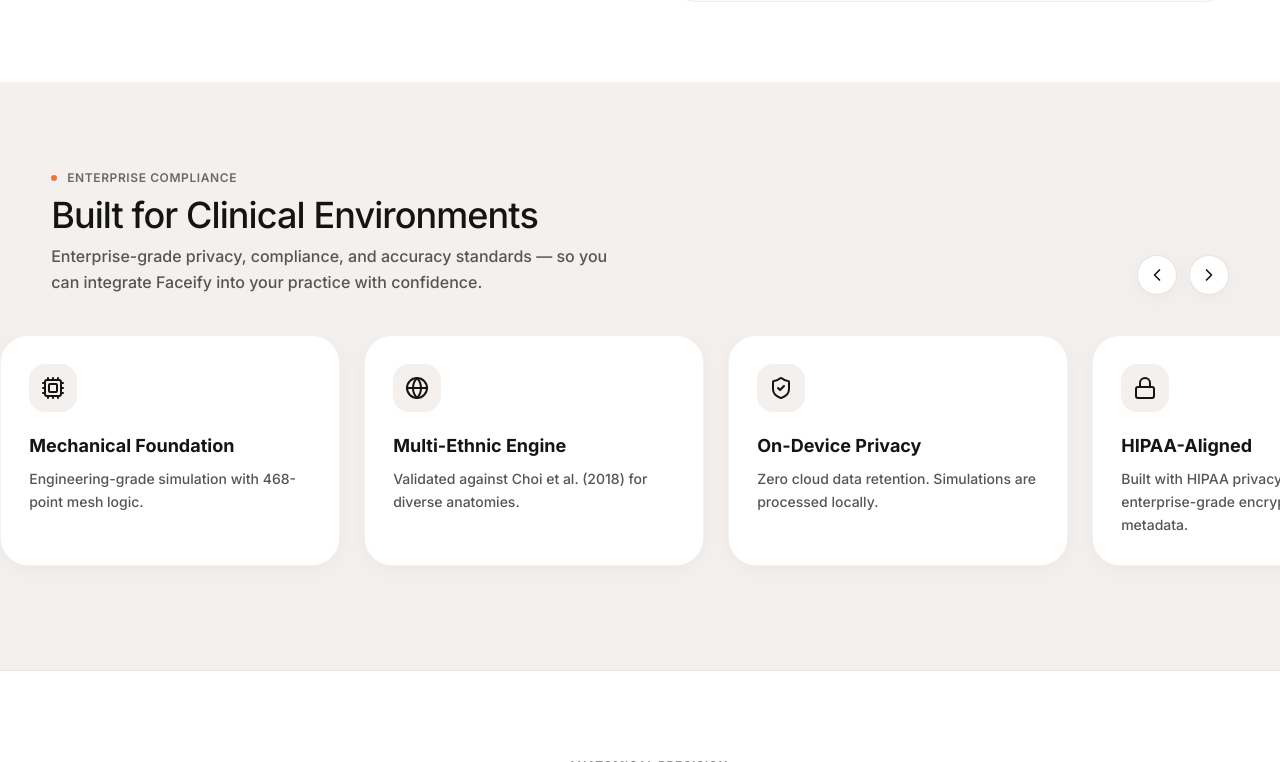
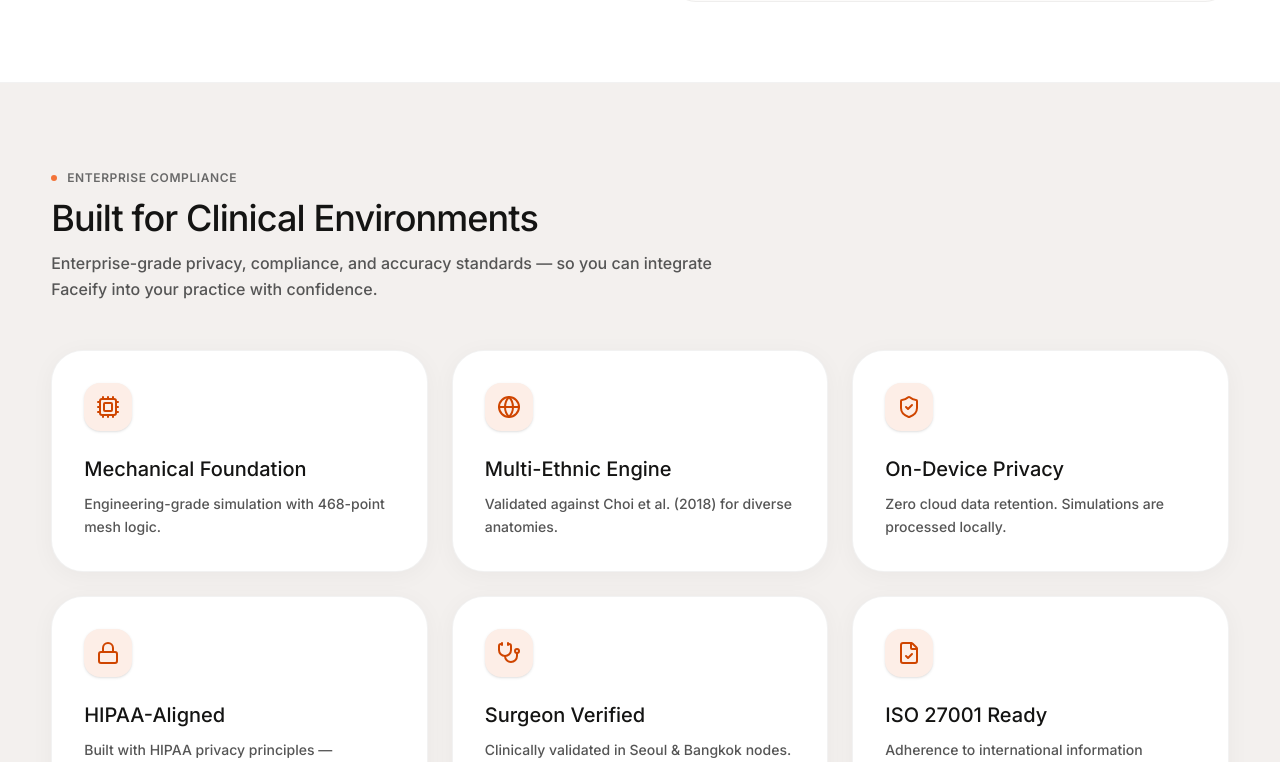
Before and after one commit to shivammane2007/3D_Simulator_Frontend_Web_Integration, a Next.js app: page /technology in a window 1280 px wide. Shown: the part 1578-2340 px from the top of the page. Built offline with nearby package versions, Linux system fonts and the light colour scheme; a web font is replaced by a local one.

Commit message:
feat: add technology page with clinical methodology and simulation features

```diff
--- a/src/app/technology/page.tsx
+++ b/src/app/technology/page.tsx
@@ -21,8 +21,6 @@ import {
   Check,
   Zap,
   ArrowRight,
-  ChevronLeft,
-  ChevronRight,
 } from 'lucide-react';
 import { routes } from '@/config/routes';
 
@@ -31,13 +29,6 @@ export default function TechnologyPage() {
   const [sliderPosition, setSliderPosition] = useState(50);
   const containerRef = useRef<HTMLDivElement>(null);
   const featureCardsRef = useRef<HTMLDivElement>(null);
-  const standardsScrollRef = useRef<HTMLDivElement>(null);
-
-  const scrollStandards = (direction: 'left' | 'right') => {
-    if (!standardsScrollRef.current) return;
-    const scrollAmount = direction === 'left' ? -360 : 360;
-    standardsScrollRef.current.scrollBy({ left: scrollAmount, behavior: 'smooth' });
-  };
 
   const handleMouseMove = (e: React.MouseEvent<HTMLDivElement>) => {
     if (!containerRef.current) return;
@@ -308,61 +299,42 @@ export default function TechnologyPage() {
         </div>
       </section>
 
-      {/* ── 3. Built for Clinical Environments (Carousel) ── */}
-      <section className="py-20 bg-[#F3F0EE] border-b border-black/5 overflow-hidden">
-        <div className="container-master mb-10 flex flex-col md:flex-row md:items-end justify-between gap-6">
-          <div className="max-w-xl">
+      {/* ── 3. Built for Clinical Environments (Bento Grid) ── */}
+      <section className="py-20 bg-[#F3F0EE] border-b border-black/5">
+        <div className="container-master mb-12">
+          <div className="max-w-2xl space-y-3">
             <span className="text-eyebrow-master text-eyebrow-dot uppercase tracking-wider text-[#696969] text-xs font-semibold">
               ENTERPRISE COMPLIANCE
             </span>
-            <h2 className="text-3xl md:text-4xl font-display font-medium text-[#141413] tracking-tight mt-2 mb-2">
+            <h2 className="text-3xl md:text-4xl font-display font-medium text-[#141413] tracking-tight">
               Built for Clinical Environments
             </h2>
             <p className="text-[#555555] text-sm sm:text-base leading-relaxed">
               Enterprise-grade privacy, compliance, and accuracy standards — so you can integrate Faceify into your practice with confidence.
             </p>
           </div>
-
-          {/* Navigation Controls */}
-          <div className="hidden md:flex items-center gap-3 shrink-0">
-            <button
-              onClick={() => scrollStandards('left')}
-              aria-label="Previous standard"
-              className="w-10 h-10 rounded-full bg-white border border-black/10 hover:border-black/20 shadow-level-1 flex items-center justify-center text-[#141413] hover:text-[#CF4500] hover:scale-105 active:scale-95 transition-all cursor-pointer"
-            >
-              <ChevronLeft className="w-5 h-5" />
-            </button>
-            <button
-              onClick={() => scrollStandards('right')}
-              aria-label="Next standard"
-              className="w-10 h-10 rounded-full bg-white border border-black/10 hover:border-black/20 shadow-level-1 flex items-center justify-center text-[#141413] hover:text-[#CF4500] hover:scale-105 active:scale-95 transition-all cursor-pointer"
-            >
-              <ChevronRight className="w-5 h-5" />
-            </button>
-          </div>
         </div>
 
-        {/* Horizontal Carousel */}
-        <div className="relative w-full">
-          <div
-            ref={standardsScrollRef}
-            className="flex overflow-x-auto pb-6 gap-6 snap-x snap-mandatory container-master scrollbar-hide no-scrollbar [scrollbar-width:none] [-ms-overflow-style:none] [&::-webkit-scrollbar]:hidden"
-          >
+        {/* Bento Grid */}
+        <div className="container-master">
+          <div className="grid grid-cols-1 md:grid-cols-2 lg:grid-cols-3 gap-6">
             {STANDARDS.map((std, i) => (
               <motion.div
                 key={i}
                 initial={{ opacity: 0, y: 15 }}
                 whileInView={{ opacity: 1, y: 0 }}
                 viewport={{ once: true }}
-                transition={{ delay: i * 0.08, duration: 0.35 }}
-                className="snap-start shrink-0 w-[280px] sm:w-[320px] md:w-[340px] bg-white p-6 sm:p-7 rounded-[28px] border border-black/5 shadow-level-1 hover:shadow-level-2 hover:border-[#CF4500]/25 transition-all group flex flex-col justify-between"
+                transition={{ delay: i * 0.06, duration: 0.35 }}
+                className="bg-white p-7 sm:p-8 rounded-[32px] border border-black/5 shadow-level-1 hover:shadow-level-2 hover:border-[#CF4500]/25 hover:-translate-y-1 transition-all duration-300 flex flex-col justify-between group"
               >
                 <div>
-                  <div className="w-12 h-12 rounded-2xl bg-[#F3F0EE] flex items-center justify-center mb-5 group-hover:bg-[#FDEEE7] transition-colors">
-                    <std.icon className="w-6 h-6 text-[#141413] group-hover:text-[#CF4500] transition-colors" />
+                  <div className="w-12 h-12 rounded-2xl bg-[#FDEEE7] flex items-center justify-center mb-6 text-[#CF4500] group-hover:bg-[#CF4500] group-hover:text-white transition-colors shadow-sm">
+                    <std.icon className="w-6 h-6" />
                   </div>
-                  <h3 className="text-lg font-bold text-[#141413] mb-2">{std.title}</h3>
-                  <p className="text-xs sm:text-sm text-[#555555] leading-relaxed">
+                  <h3 className="text-xl font-display font-medium text-[#141413] mb-2.5">
+                    {std.title}
+                  </h3>
+                  <p className="text-sm text-[#555555] leading-relaxed">
                     {std.desc}
                   </p>
                 </div>
```
